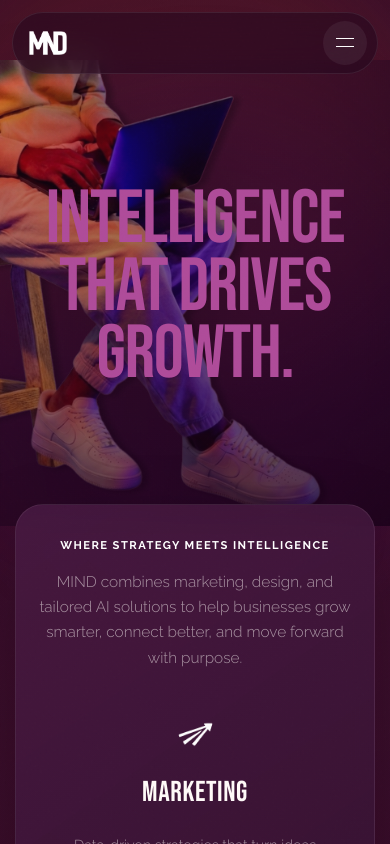
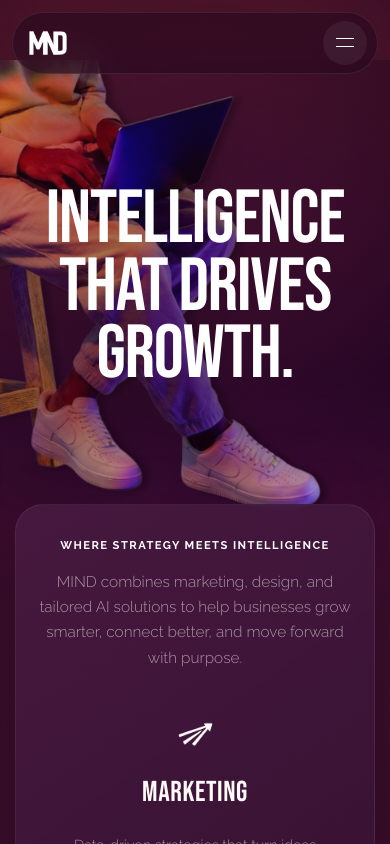
Before and after one commit to bellamarcucci/mind-website, a React (Vite) app: page / in a window 390 px wide. Shown: the top 844 px of the page. Built offline with nearby package versions, Linux system fonts and the light colour scheme.

Commit message:
hero mobile fixed

```diff
--- a/src/styles.css
+++ b/src/styles.css
@@ -2501,6 +2501,8 @@ main {
     pointer-events: none;
     content: '';
     background: linear-gradient(145deg, rgba(64, 21, 58, 0.216), rgba(23, 1, 24, 0.868));
+    -webkit-mask-image: linear-gradient(to bottom, #000 0%, #000 68%, rgba(0, 0, 0, 0.72) 80%, transparent 100%);
+    mask-image: linear-gradient(to bottom, #000 0%, #000 68%, rgba(0, 0, 0, 0.72) 80%, transparent 100%);
 
   }
 
@@ -2519,7 +2521,7 @@ main {
   }
 
   .hero-title span {
-  color: rgb(175, 76, 154);
+  color: rgb(255, 255, 255);
 }
 
   .intro {
```
